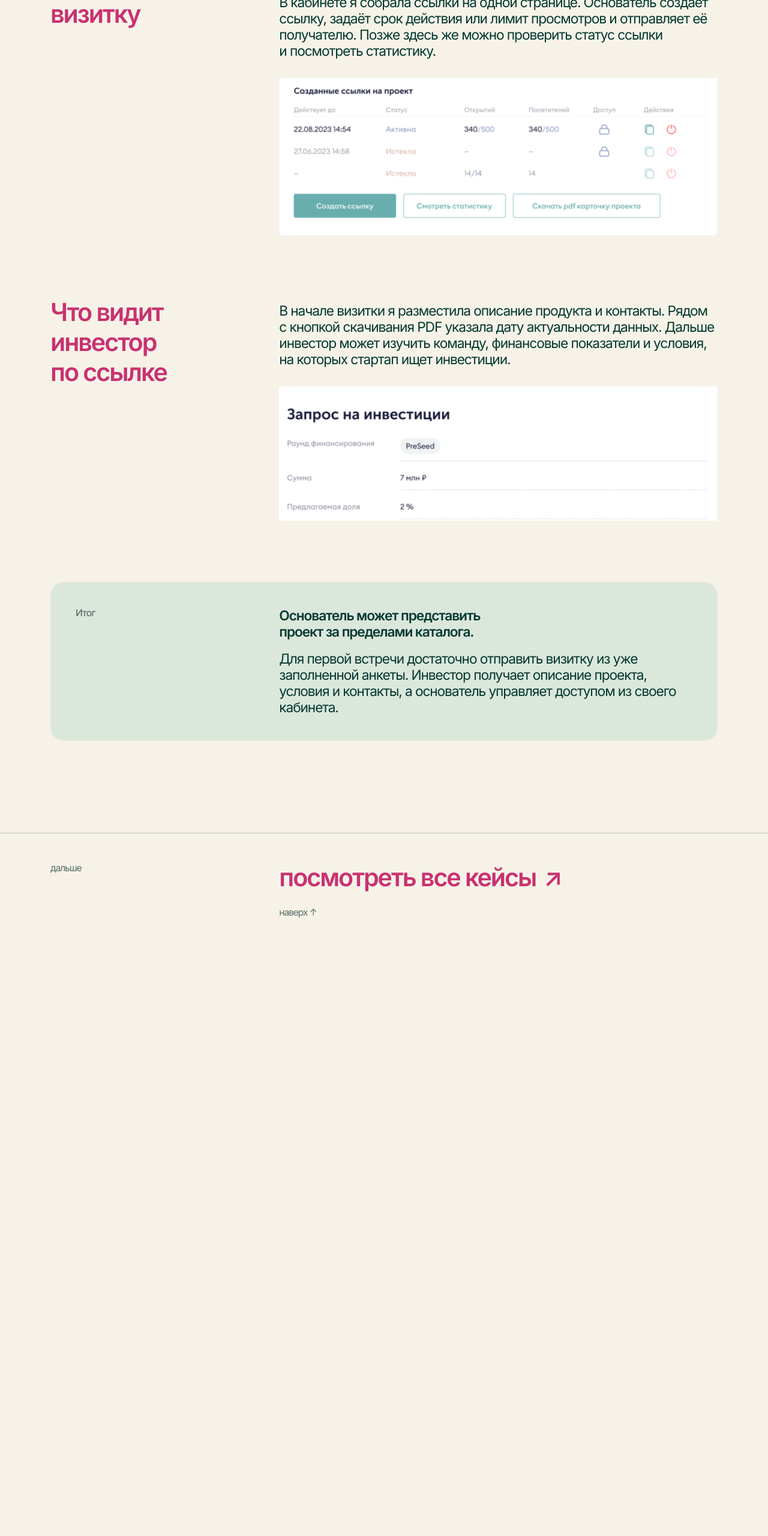
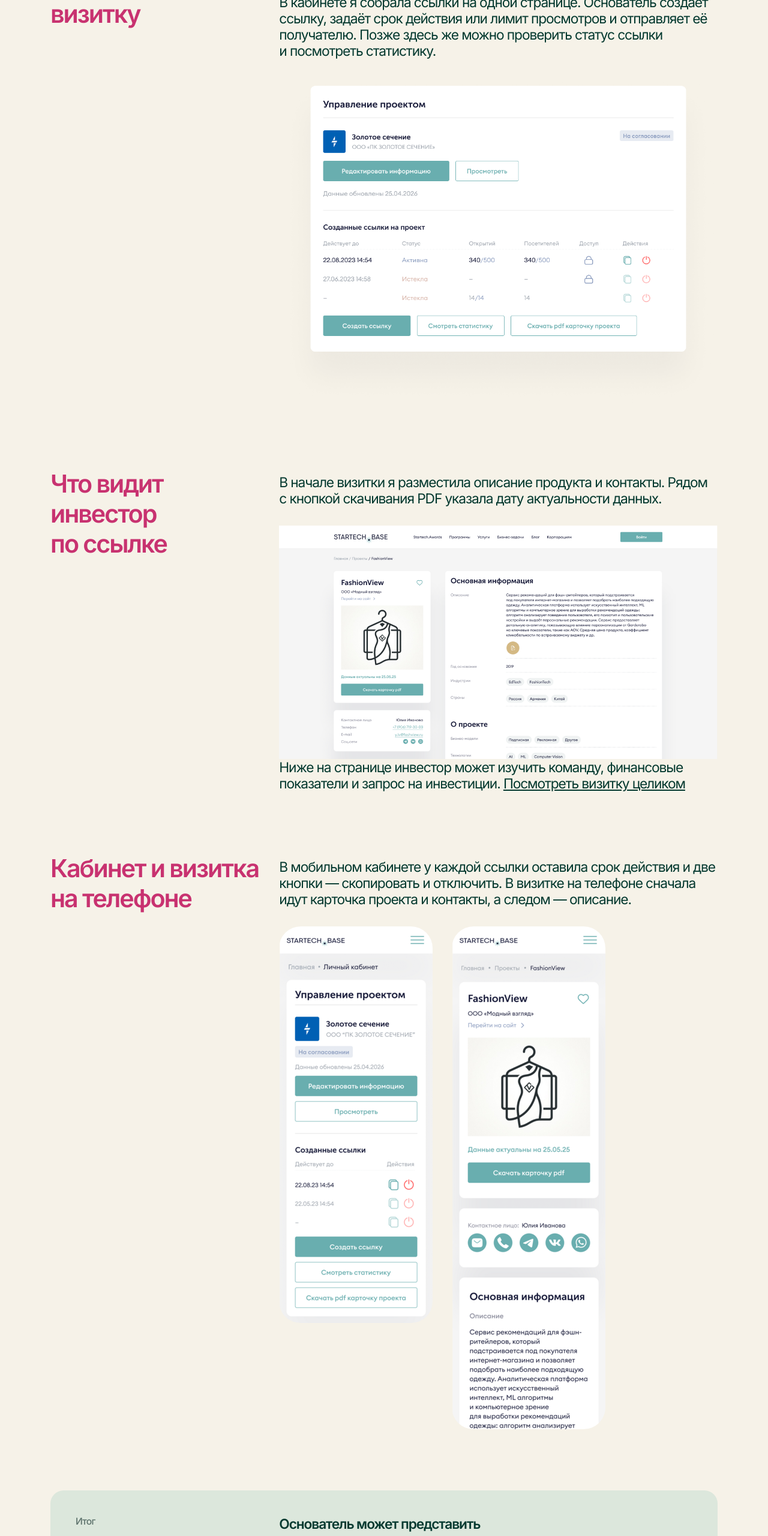
Before and after one commit to dianachikan/portf, a plain HTML site: page startech/index.html in a window 1280 px wide. Shown: the part 2220-4780 px from the top of the page at 60% size. Before the commit the page ends 3822 px from the top, so only its background shows below. Drawn offline with Linux system fonts and the light colour scheme.

Commit message:
Вернуть экраны кабинета и визитки в кейс Startech.Base

```diff
--- a/startech/index.html
+++ b/startech/index.html
@@ -62,7 +62,7 @@
 <p>Публикация в&nbsp;каталоге делала проект доступным для&nbsp;поиска. Основателю также нужен был способ показать проект конкретному инвестору. Мы разделили эти действия: можно оставить проект вне каталога и&nbsp;поделиться им по&nbsp;ссылке.</p>
           <p>В&nbsp;кабинете я собрала ссылки на&nbsp;одной странице. Основатель создаёт ссылку, задаёт срок действия или&nbsp;лимит просмотров и&nbsp;отправляет её получателю. Позже здесь&nbsp;же можно проверить статус ссылки и&nbsp;посмотреть статистику.</p>
           <figure class="case-media">
-  <img src="../assets/img/startech-shared-links.png" alt="Таблица ссылок со сроками, статусами, числом открытий и посетителей" width="674" height="242" loading="lazy" />
+  <img src="../assets/img/startech-manage-project.png" alt="Кабинет основателя: управление проектом, созданные ссылки и переход к статистике" width="2226" height="1670" loading="lazy" />
 </figure>
   </div>
 </section>
@@ -70,10 +70,29 @@
         <section class="case-section case-section--split" aria-labelledby="investor">
   <h2 id="investor">Что видит инвестор по&nbsp;ссылке</h2>
   <div class="case-section__content">
-<p>В&nbsp;начале визитки я разместила описание продукта и&nbsp;контакты. Рядом с&nbsp;кнопкой скачивания PDF указала дату актуальности данных. Дальше инвестор может изучить команду, финансовые показатели и&nbsp;условия, на&nbsp;которых стартап ищет инвестиции.</p>
+<p>В&nbsp;начале визитки я разместила описание продукта и&nbsp;контакты. Рядом с&nbsp;кнопкой скачивания PDF указала дату актуальности данных.</p>
           <figure class="case-media">
-  <img src="../assets/img/startech-investment-request.png" alt="Запрос на инвестиции с раундом финансирования, суммой и предлагаемой долей" width="666" height="204" loading="lazy" />
+  <img src="../assets/img/startech-guest-desktop.png" alt="Визитка без регистрации: описание FashionView, контактное лицо, дата актуальности и кнопка скачивания PDF" width="1360" height="725" loading="lazy" />
 </figure>
+
+          <p>Ниже на&nbsp;странице инвестор может изучить команду, финансовые показатели и&nbsp;запрос на&nbsp;инвестиции. <a href="../assets/img/tild6232-396_st1.png">Посмотреть визитку целиком</a></p>
+  </div>
+</section>
+
+        <section class="case-section case-section--split" aria-labelledby="mobile">
+  <h2 id="mobile">Кабинет и&nbsp;визитка на&nbsp;телефоне</h2>
+  <div class="case-section__content">
+<p>В&nbsp;мобильном кабинете у&nbsp;каждой ссылки оставила срок действия и&nbsp;две кнопки — скопировать и&nbsp;отключить. В&nbsp;визитке на&nbsp;телефоне сначала идут карточка проекта и&nbsp;контакты, а&nbsp;следом — описание.</p>
+          <div class="case-screen-pair" style="display: grid; grid-template-columns: repeat(auto-fit, minmax(min(100%, 240px), 256px))">
+            <figure class="case-media case-media--screen">
+  <img src="../assets/img/startech-dashboard-mobile.png" alt="Мобильный кабинет с действиями для каждой ссылки" width="256" height="661" loading="lazy" />
+</figure>
+
+            <figure class="case-media case-media--screen">
+  <img src="../assets/img/startech-guest-mobile.png" alt="Мобильная визитка с кнопкой PDF, контактами и началом описания" width="256" height="838" loading="lazy" />
+</figure>
+
+          </div>
   </div>
 </section>
 
```
Also changed, not shown: en/startech/index.html (+22 -3 lines), src/pages/startech.html (+11 -3 lines), assets/img/startech-dashboard-mobile.png (added), assets/img/startech-guest-desktop.png (added), assets/img/startech-guest-mobile.png (added), assets/img/startech-manage-project.png (added), src/i18n/en/startech.txt, 1 other file.
